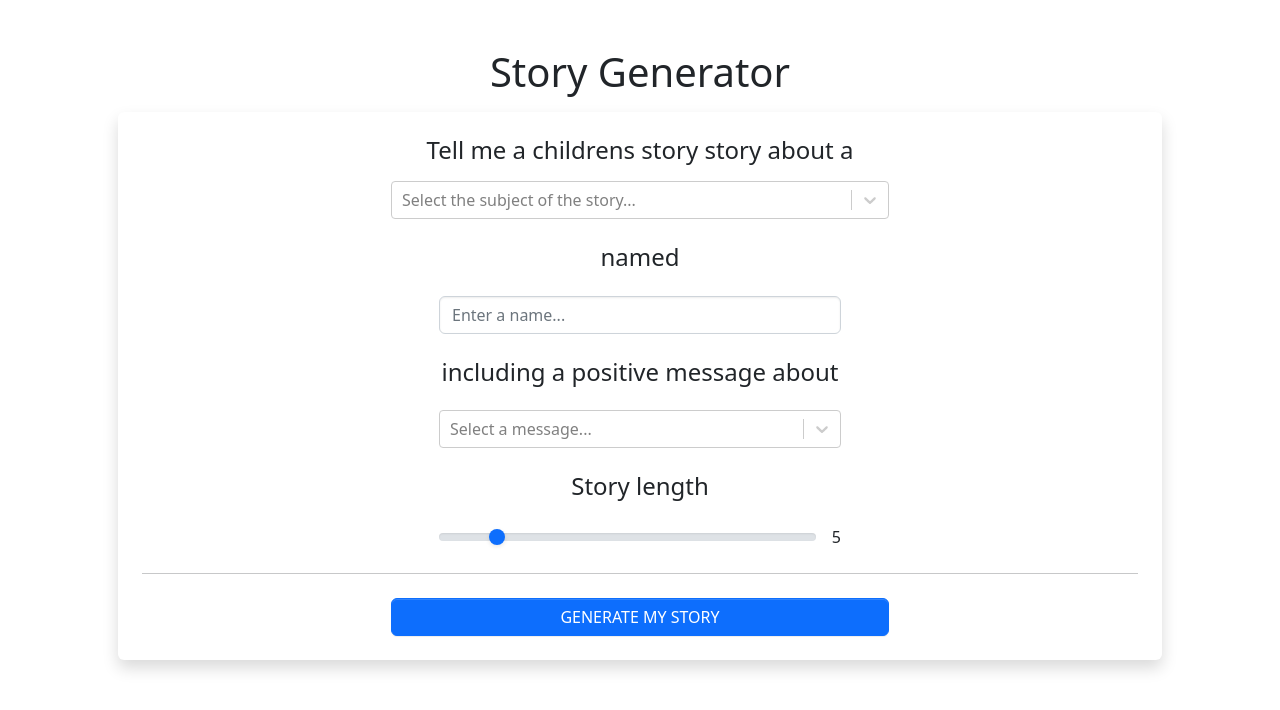
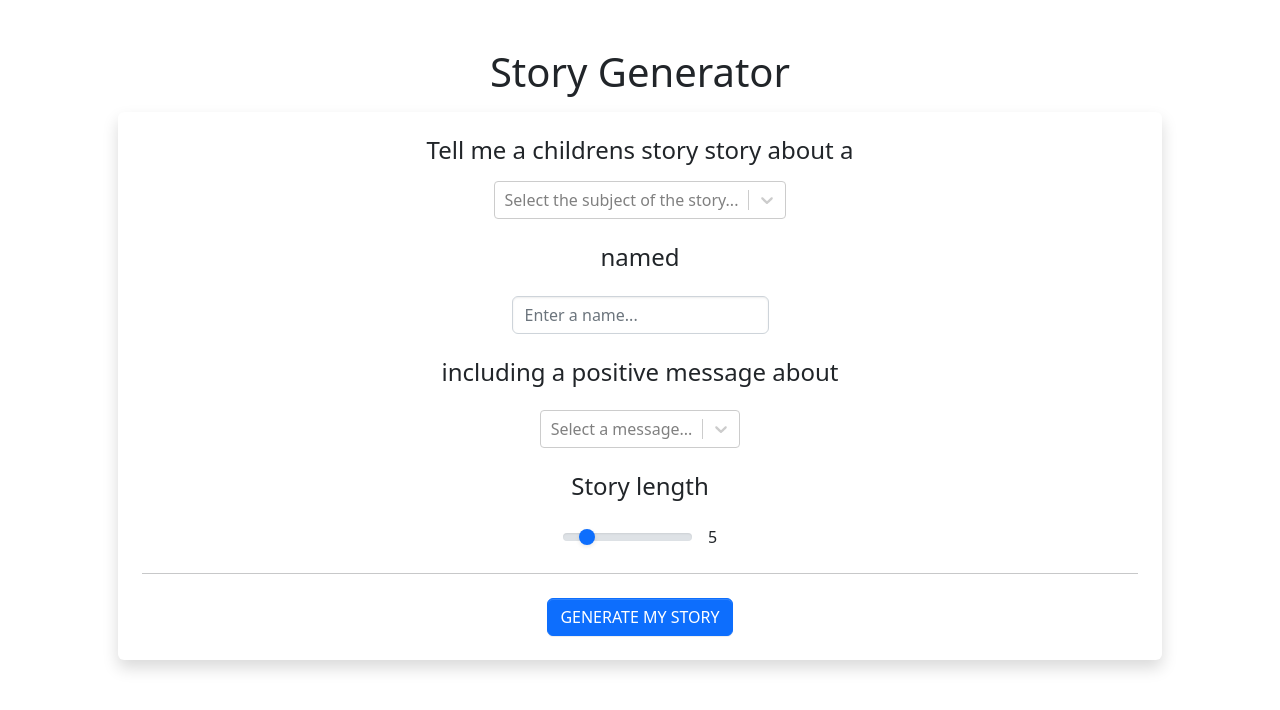
Before and after one commit to jado66/storytime, a Next.js app: page / in a window 1280 px wide. Shown: the top 710 px of the page. Built offline with nearby package versions, Linux system fonts and the light colour scheme.

Commit message:
Made more mobile friendly

```diff
--- a/pages/index.tsx
+++ b/pages/index.tsx
@@ -78,7 +78,7 @@ export default function Home() {
         <h1 className="text-center">Story Generator</h1>
         <div className="card p-4 d-flex justify-content-center flex-column mt-3 shadow border-0">
           <h2 className="h4 text-center">Tell me a childrens story story about a</h2>
-          <div className="w-50 mx-auto my-2">
+          <div className="w-lg-50 px-sm-5 mx-auto my-2">
             <SubjectSelect
               setSubject={(val:string)=>handlePromptChange('subject',val)}
             />
@@ -86,7 +86,7 @@ export default function Home() {
 
           <h2 className="h4 text-center my-3">named</h2>
 
-          <div className="px-sm-5 w-50 mx-auto my-2">
+          <div className="px-sm-5 w-lg-50 mx-auto my-2">
             <NameInput
               name={prompt.name}
               setName={(val:string)=>handlePromptChange('name',val)}
@@ -96,7 +96,7 @@ export default function Home() {
 
           <h2 className="h4 text-center my-3">including a positive message about </h2>
 
-          <div className="w-50 mx-auto my-2">
+          <div className="w-lg-50 mx-auto my-2">
             <MessageSelect
               setMessage={(val:string)=>handlePromptChange('message',val)}
               className = "mx-sm-5"
@@ -105,7 +105,7 @@ export default function Home() {
 
           <h2 className="h4 text-center my-3">Story length</h2>
 
-          <div className="px-sm-5 w-50 mx-auto my-2 flex-row d-flex">
+          <div className="px-sm-5 w-lg-50 mx-auto my-2 flex-row d-flex">
             <LengthSlider
               length={prompt.length}
               setLength={(val:number)=>handlePromptChange('length',val)}
@@ -118,7 +118,7 @@ export default function Home() {
           <hr/>
 
           <button
-            className="btn btn-primary w-50 mt-2 mx-auto text-uppercase"
+            className="btn btn-primary w-lg-50 mt-2 mx-auto text-uppercase"
             onClick={generateStory}
           >
             Generate my story
@@ -128,7 +128,7 @@ export default function Home() {
         </>
 
         :
-        <div className="container px-lg-5 py-lg-4 py-4 d-flex">
+        <div className="container px-lg-5 py-lg-4 py-lg-4 d-flex">
           <div className="flex-grow-1 px-lg-5 py-lg-4 p-4 border-start border-end book-shadow story-pages h-100">
             <h1 className="text-center">{prompt.name} the {prompt.subject}</h1>
             <hr className="mt-4"/>
```
